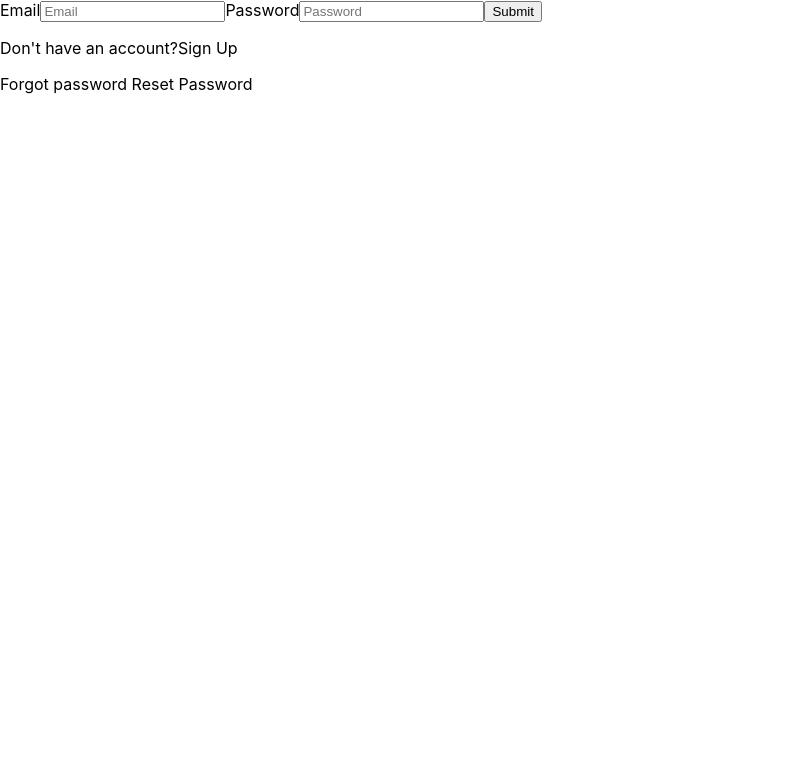
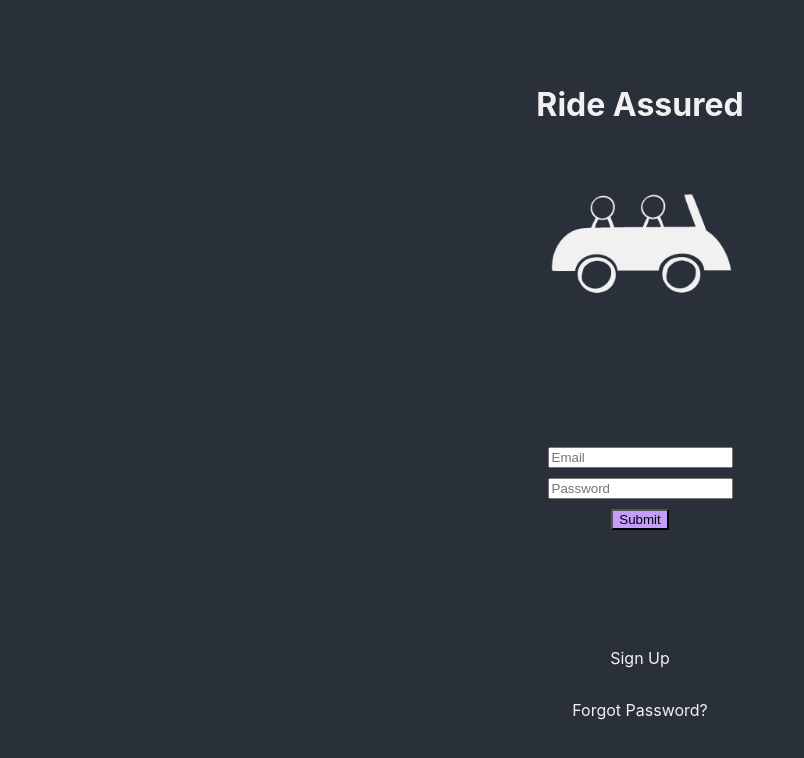
Before and after one commit to Austin2Shih/carpool-website, a Next.js app: page /login in a window 1280 px wide. Shown: the top 758 px of the page, without its empty margins (0-804 px from the left). Built offline with nearby package versions, Linux system fonts and the light colour scheme; no server answers.

Commit message:
Merged with Lana's stuff

```diff
--- a/pages/login.js
+++ b/pages/login.js
@@ -3,6 +3,10 @@ import { useRouter } from "next/router";
 import {auth} from '../util/firebase';
 import { signInWithEmailAndPassword } from 'firebase/auth';
 import Link from 'next/link';
+import styles from '../styles/login.module.css';
+import Image from 'next/image'
+import logo from '../assets/logo.png'
+
 
 export default function FirebaseAuth() {
   const [email, setEmail] = useState("");
@@ -25,35 +29,36 @@ export default function FirebaseAuth() {
   }
 
   return (
-    <div>
+    <div className={styles.main}>
+      <h1>Ride Assured</h1>
+      <Image
+        src={logo}
+        width={200}
+        height={200}/>
         {error}
-        <form onSubmit={handleLogin}>
-          <label>Email</label>
+        <form onSubmit={handleLogin} className={styles.flexColumn}>
           <input
             onChange={(e) => setEmail(e.target.value)}
             value={email}
             type="email"
             placeholder="Email">
           </input>
-          <label>Password</label>
           <input
             onChange={(e) => setPassword(e.target.value)}
             value={password}
             type="password"
             placeholder="Password">
           </input>
-          <input type="submit"></input>
+          <input className = {styles.input} type="submit"></input>
         </form>
         <p>
-          {"Don't have an account?"}
           <Link href="/signup">
             Sign Up
           </Link>
         </p>
         <p>
-          {"Forgot password "}
           <Link href="/resetPassword">
-            <a>Reset Password</a>
+            <a>Forgot Password?</a>
           </Link>
         </p>
     </div>
--- /dev/null
+++ b/styles/login.module.css
@@ -0,0 +1,29 @@
+.main {
+    min-height: 100vh;
+    padding: 4rem 0;
+    flex: 1;
+    display: flex;
+    flex-direction: column;
+    justify-content: center;
+    align-items: center;
+    background-color: #2A303A;
+    color: #F1F1F1;
+  }
+
+  .flexColumn {
+    flex: 1;
+    display: flex;
+    flex-direction: column;
+    justify-content: center;
+    align-items: center;
+    gap: 10px;
+  }
+
+  .input {
+    width: "300px";
+    height: "1000px";
+    padding-left: "10px";
+    padding-top: "5px";
+    border: "none";
+    background-color: #C59CFA;
+  }
```
Also changed, not shown: assets/logo.png (added), pages/api/clear_live.js (renamed from pages/api/clear-live.js).
